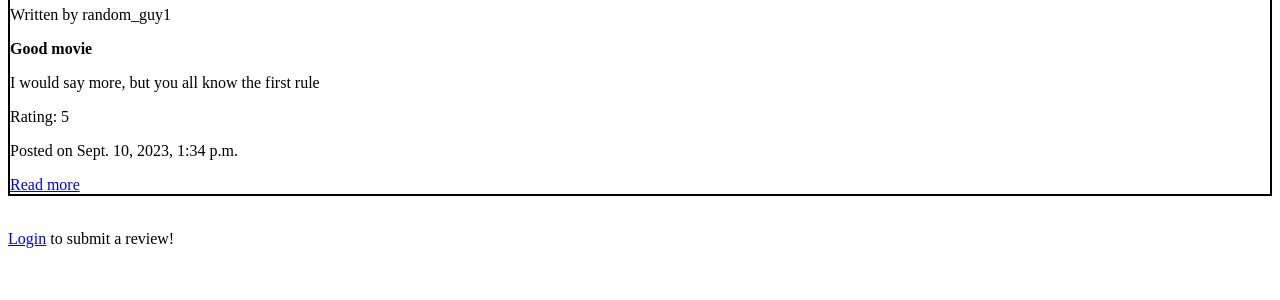
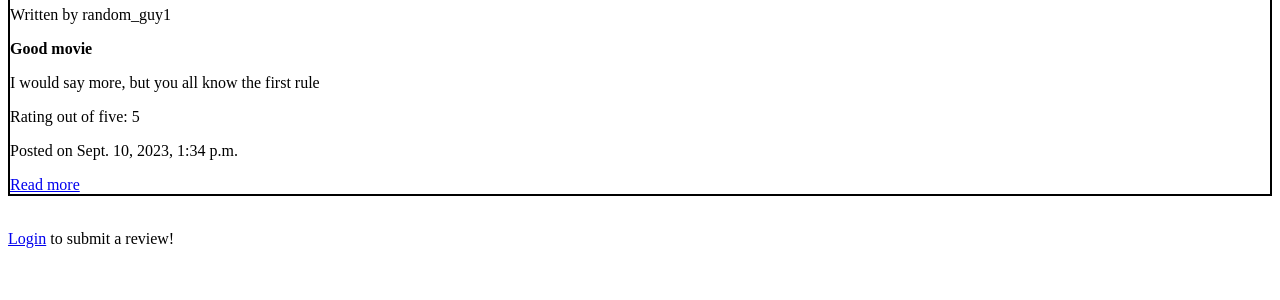
Before and after one commit to BepisGithub/SoftwareEngineeringAndAgileAssignment, a Django app: page /8/reviews/ in a window 1280 px wide. Shown: the part 165-465 px from the top of the page. Run offline with Django 4.2, Linux system fonts and the light colour scheme; data comes from the database, SQL or seed files in the repository.

Commit message:
Make clear that the ratings are out of five

```diff
--- a/movie/templates/movie/detail.html
+++ b/movie/templates/movie/detail.html
@@ -8,7 +8,7 @@
     <p>Released on: {{movie.date_released}}</p>
     <p>Duration: {{movie.duration}}</p>
     {% if has_reviews %}
-        <h2>Average rating out of 5: {{movie.average_rating_out_of_five}}</h2>
+        <h2>Average rating out of five: {{movie.average_rating_out_of_five}}</h2>
         <a href="{% url 'review:list' movie.id %}">See all reviews here!</a>
     {% else %}
         <h2>This movie currently has no ratings!
--- a/review/templates/review/detail.html
+++ b/review/templates/review/detail.html
@@ -10,7 +10,7 @@
                 <strong>{{review.title}}</strong>
                 <p>{{review.message}}</p>
                 <div>
-                    <p>Rating: {{review.rating_out_of_five}}</p>
+                    <p>Rating out of five: {{review.rating_out_of_five}}</p>
                     <p>Posted on {{review.date_posted}}</p>
                 </div>
             </div>
--- a/review/templates/review/list.html
+++ b/review/templates/review/list.html
@@ -10,7 +10,7 @@
                 <strong>{{review.title}}</strong>
                 <p>{{review.message}}</p>
                 <div>
-                    <p>Rating: {{review.rating_out_of_five}}</p>
+                    <p>Rating out of five: {{review.rating_out_of_five}}</p>
                     <p>Posted on {{review.date_posted}}</p>
                 </div>
                 <a href="{% url 'review:detail' movie.id review.id %}">Read more</a>
--- a/review/views.py
+++ b/review/views.py
@@ -72,7 +72,6 @@ class ReviewCreateView(LoginRequiredMixin, generic.CreateView):
         return response
 
 
-# TODO: Whenever the rating is displayed, append "/5" to it so people know the rating is out of 5 not 10
 class ReviewUpdateView(LoginRequiredMixin, generic.UpdateView):
     model = Review
     fields = ['title', 'message', 'rating_out_of_five']
```
Also changed, not shown: review/tests/delete_tests.py (+0 -1 lines).
